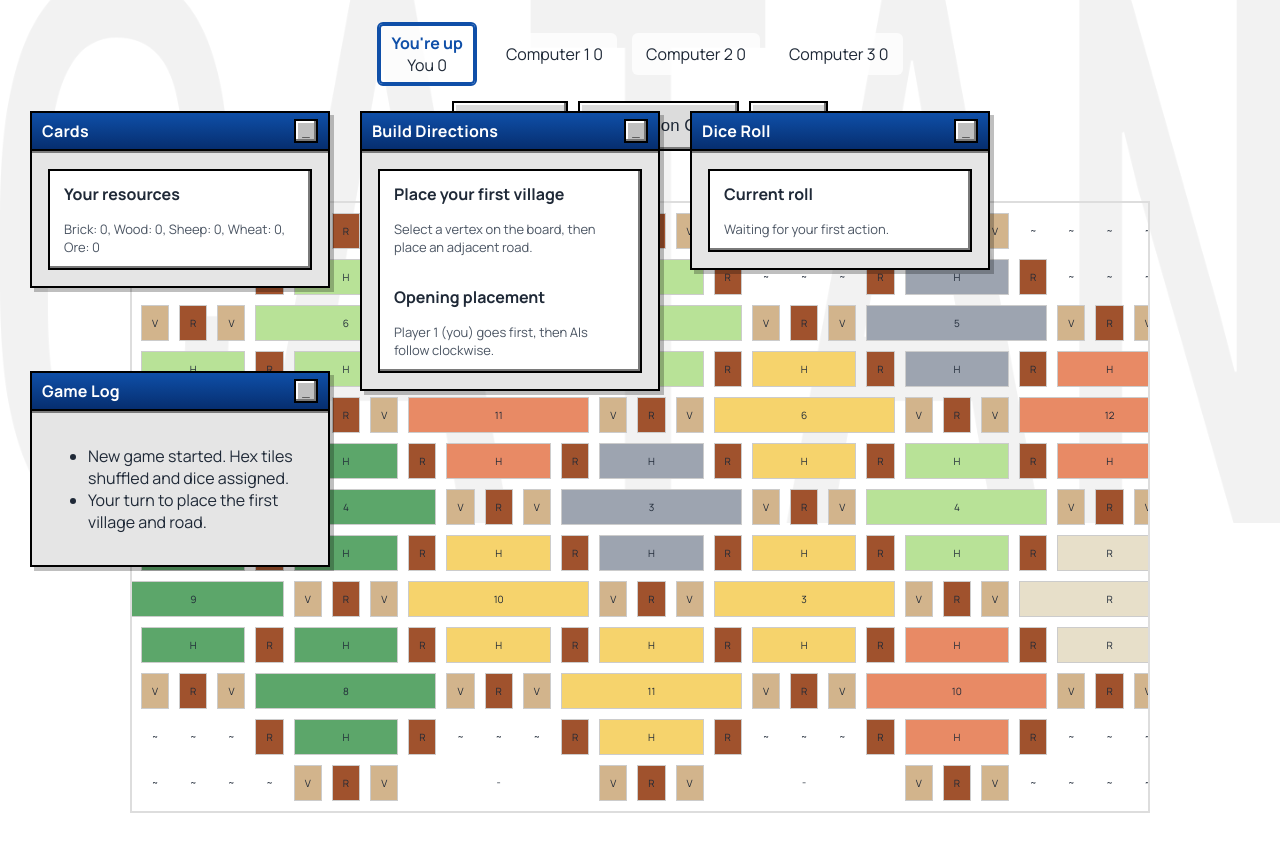
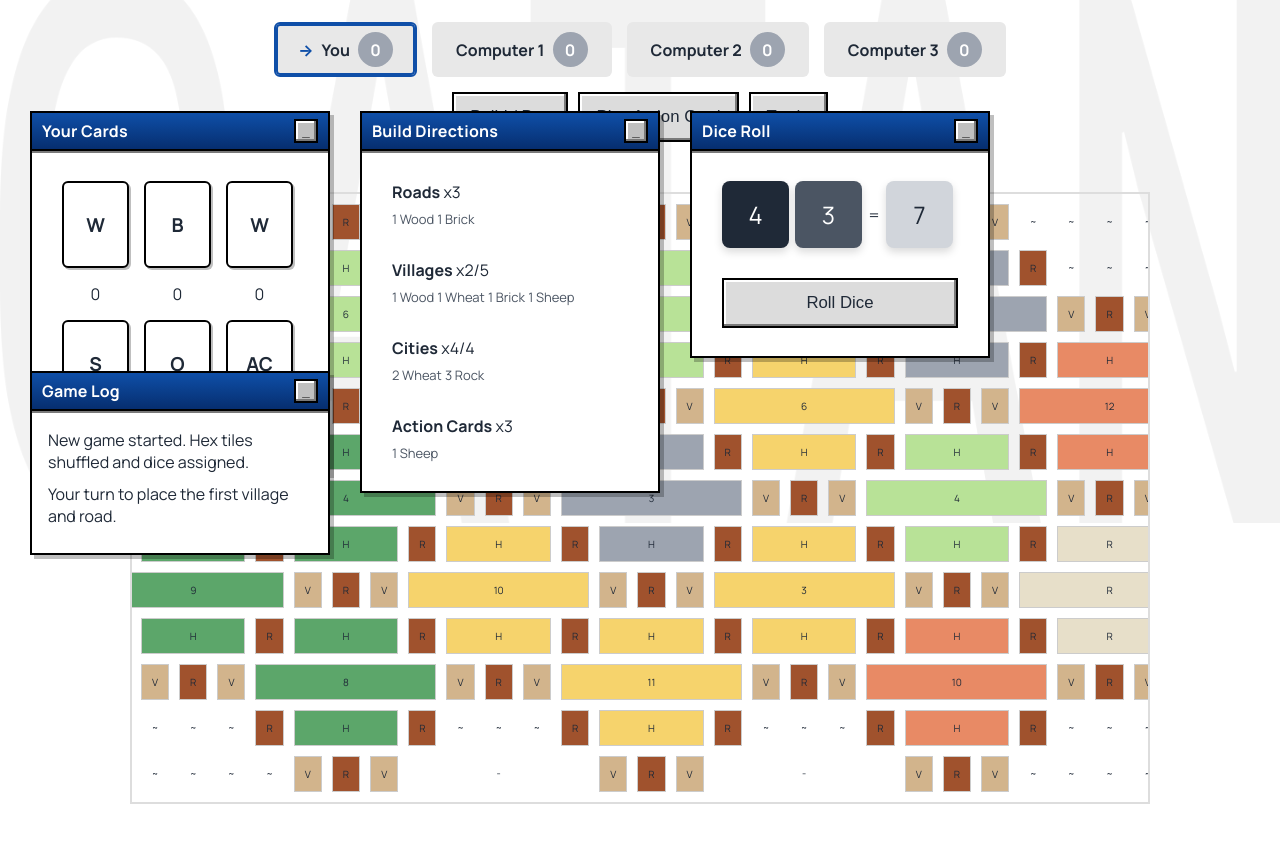
Before and after one commit to kevanlee/catan, a website built with Vite: page gameplay.html in a window 1280 px wide. Shown: the part 79-930 px from the top of the page. Built offline with nearby package versions, Linux system fonts and the light colour scheme.

Commit message:
Update player indicators and enhance card display in gameplay UI

```diff
--- a/gameplay.html
+++ b/gameplay.html
@@ -22,7 +22,7 @@
     <div class="players">
       <div class="player p1" data-player-id="red">
         <div class="player-turn-indicator">
-          You're up
+          →
         </div>
         <div class="player-details">
           <span class="player-name">Player 1</span>
@@ -31,7 +31,7 @@
       </div>
       <div class="player p2" data-player-id="blue">
         <div class="player-turn-indicator">
-          You're up
+→
         </div>
         <div class="player-details">
           <span class="player-name">Player 2</span>
@@ -40,7 +40,7 @@
       </div>
       <div class="player p3" data-player-id="green">
         <div class="player-turn-indicator">
-          You're up
+→
         </div>
         <div class="player-details">
           <span class="player-name">Player 3</span>
@@ -49,7 +49,7 @@
       </div>
       <div class="player you" data-player-id="yellow">
         <div class="player-turn-indicator">
-          You're up
+→
         </div>
         <div class="player-details">
           <span class="player-name">You</span>
@@ -69,14 +69,38 @@
   <div id="floating-windows">
     <div class="window floating-window" id="cards-window" data-window-title="Cards" style="top: 190px; left: 30px;">
       <div class="window-titlebar">
-        <span>Cards</span>
+        <span>Your Cards</span>
         <button class="window-control" data-action="minimize">_</button>
       </div>
       <div class="window-content">
         <div class="progress">
           <div class="item">
-            <div class="label">Your resources</div>
-            <div class="meta">Brick: 0, Wood: 0, Sheep: 0, Wheat: 0, Ore: 0</div>
+            <div class="cards">
+              <div class="resource wheat">
+                <div class="resource-card">W</div>
+                <div class="count">0</div>
+              </div>
+              <div class="resource brick">
+                <div class="resource-card">B</div>
+                <div class="count">0</div>
+              </div>
+              <div class="resource wood">
+                <div class="resource-card">W</div>
+                <div class="count">0</div>
+              </div>
+              <div class="resource sheep">
+                <div class="resource-card">S</div>
+                <div class="count">0</div>
+              </div>
+              <div class="resource ore">
+                <div class="resource-card">O</div>
+                <div class="count">0</div>
+              </div>
+              <div class="resource action">
+                <div class="resource-card">AC</div>
+                <div class="count">0</div>
+              </div>
+            </div>
           </div>
         </div>
       </div>
@@ -88,14 +112,47 @@
         <button class="window-control" data-action="minimize">_</button>
       </div>
       <div class="window-content">
-        <div class="progress">
+        <div class="progress build-data">
           <div class="item">
-            <div class="label">Place your first village</div>
-            <div class="meta">Select a vertex on the board, then place an adjacent road.</div>
+            <div>
+              <span class="label">Roads</span>
+              <span class="value">x3</span>
+            </div>
+            <div>
+              <span class="meta">1 Wood</span>
+              <span class="meta">1 Brick</span>
+            </div>
           </div>
           <div class="item">
-            <div class="label">Opening placement</div>
-            <div class="meta">Player 1 (you) goes first, then AIs follow clockwise.</div>
+            <div>
+            <span class="label">Villages</span>
+            <span class="value">x2/5</span>
+            </div>
+            <div>
+            <span class="meta">1 Wood</span>
+            <span class="meta">1 Wheat</span>
+            <span class="meta">1 Brick</span>
+            <span class="meta">1 Sheep</span>
+            </div>
+          </div>
+          <div class="item">
+            <div>
+            <span class="label">Cities</span>
+            <span class="value">x4/4</span>
+            </div>
+            <div>
+            <span class="meta">2 Wheat</span>
+            <span class="meta">3 Rock</span>
+            </div>
+          </div>
+          <div class="item">
+            <div>
+            <span class="label">Action Cards</span>
+            <span class="value">x3</span>
+            </div>
+            <div>
+            <span class="meta">1 Sheep</span>
+            </div>
           </div>
         </div>
       </div>
@@ -109,9 +166,15 @@
       <div class="window-content">
         <div class="progress">
           <div class="item">
-            <div class="label">Current roll</div>
-            <div class="meta">Waiting for your first action.</div>
+            <div class="dice">
+              <div class="die left">4</div>
+              <div class="die right">3</div>
+              <span class="equals">=</span>
+              <div class="die total">7</div>
+            </div>
           </div>
+            <button class="btn wide">Roll Dice</button>
+
         </div>
       </div>
     </div>
@@ -122,7 +185,7 @@
         <button class="window-control" data-action="minimize">_</button>
       </div>
       <div class="window-content">
-        <ul></ul>
+        <ul class="gamelog-updates"></ul>
       </div>
     </div>
   </div>
--- a/styles.css
+++ b/styles.css
@@ -82,6 +82,13 @@ body {
   color: var(--gray-600);
 }
 
+#game-setup {
+    display: flex;
+    justify-content: center;
+    align-items: baseline;
+    height: 40vh;
+}
+
 .players {
   display: flex;
   flex-direction: row;
@@ -91,16 +98,35 @@ body {
 }
 
 .player {
-  padding: 8px 12px;
+  padding: 8px 22px;
   border: 2px solid transparent;
   border-radius: 6px;
-  background: rgba(255, 255, 255, 0.8);
+  background: #e8e8e8;
+  display: flex;
+  gap: 8px;
+  flex-direction: row;
+  align-items: center;
+}
+
+.player-details { display: flex; flex-direction: row; align-items: center; gap: 8px; }
+.player-name { font-weight: 700; }
+.player-points {
+  width: 35px;
+  height: 35px;
+  background: #9da4b0; /* your color */
+  border-radius: 50%;
+  display: flex;
+  justify-content: center;
+  align-items: center;
+  color: white;
+  font-weight: bold;
 }
 
 .player-turn-indicator {
   display: none;
   font-weight: 700;
   color: #0f4fa8;
+  min-height: 20px;
 }
 
 .player.is-active {
@@ -189,7 +215,7 @@ body {
 }
 
 .window-content {
-  background: #e5e5e5;
+  background: #fff;
   border-top: 2px solid #7a7a7a;
   padding: 16px;
   display: grid;
@@ -232,31 +258,6 @@ body {
 
 .dock-item:active {
   box-shadow: inset 2px 2px 0 #7a7a7a, inset -2px -2px 0 #fff;
-}
-
-.progress {
-  display: flex;
-  flex-direction: column;
-  gap: 30px;
-  border: 2px solid #000;
-  padding: 12px 14px;
-  background: #fff;
-  box-shadow: inset -2px -2px 0 #7a7a7a, inset 2px 2px 0 #fff;
-}
-
-.progress .item {
-  display: flex;
-  flex-direction: column;
-  gap: 15px;
-}
-
-.progress .label {
-  font-weight: 700;
-}
-
-.progress .meta {
-  font-size: 13px;
-  color: var(--gray-600);
 }
 
 .action-buttons {
@@ -371,29 +372,6 @@ body {
   font-weight: 600;
 }
 
-.dice-area {
-  display: flex;
-  align-items: center;
-  justify-content: flex-end;
-  gap: 12px;
-}
-
-.dice {
-  display: grid;
-  grid-template-columns: repeat(2, 38px);
-  gap: 6px;
-}
-
-.pips {
-  display: grid;
-  place-items: center;
-  height: 38px;
-  width: 38px;
-  background: var(--gray-100);
-  border: 2px solid var(--gray-300);
-  border-radius: 8px;
-  font-size: 10px;
-}
 
 
 .sidebar {
@@ -598,3 +576,103 @@ select {
 .resource-ore   { background: #9da4b0; }
 .resource-sheep { background: #b8e297; }
 .resource-desert { background: #e7dfc9; }
+
+
+/* Cards and Windows */
+
+.cards {
+  display: flex;
+  flex-direction: row;
+  gap: 15px;
+  flex-wrap: wrap;
+}
+.resource {
+  display: flex;
+  flex-direction: column;
+  align-items: center;
+  gap: 15px;
+}
+
+.resource-card {
+  width: 67px;
+  height: 87px;
+  background: #fff;
+  border: 2px solid #000;
+  border-radius: 6px;
+  box-shadow: 2px 2px 0 rgba(0, 0, 0, 0.25);
+  display: flex;
+  justify-content: center;
+  align-items: center;
+  font-weight: 700;
+  font-size: 1.2rem;
+}
+
+.gamelog-updates {
+  list-style: none;
+  padding: 0;
+  margin: 0;
+  max-height: 300px;
+  overflow-y: auto;
+}
+
+.gamelog-updates li {
+  margin-bottom: 10px;
+  font-size: 1rem;
+}
+
+.progress {
+  display: flex;
+  flex-direction: column;
+  gap: 30px;
+  padding: 12px 14px;
+  background: #fff;
+}
+
+.progress .item {
+  display: flex;
+  flex-direction: row;
+  gap: 15px;
+}
+
+.progress .label {
+  font-weight: 700;
+}
+
+.progress .meta {
+  font-size: 13px;
+  color: var(--gray-600);
+}
+
+.build-data .item {
+  flex-direction: column;
+  gap: 4px;
+}
+
+
+.dice {
+  display: flex;
+  gap: 6px;
+  align-items: center;
+}
+
+.die {
+  place-items: center;
+  height: 67px;
+  width: 67px;
+  border-radius: 8px;
+  font-size: 1.5rem;
+  display: flex;
+  justify-content: center;
+  align-items: center;
+    box-shadow: 0 4px 8px rgba(0,0,0,0.15);
+  transition: transform 0.15s ease, box-shadow 0.15s ease;
+}
+
+.die:hover {
+  transform: translateY(-4px);
+  box-shadow: 0 8px 16px rgba(0,0,0,0.2);
+}
+
+.die.left { background-color: var(--gray-800); color: white; }
+.die.right { background-color: var(--gray-600); color: white; }
+.die.total { background-color: var(--gray-300); color: var(--gray-800); }
```
